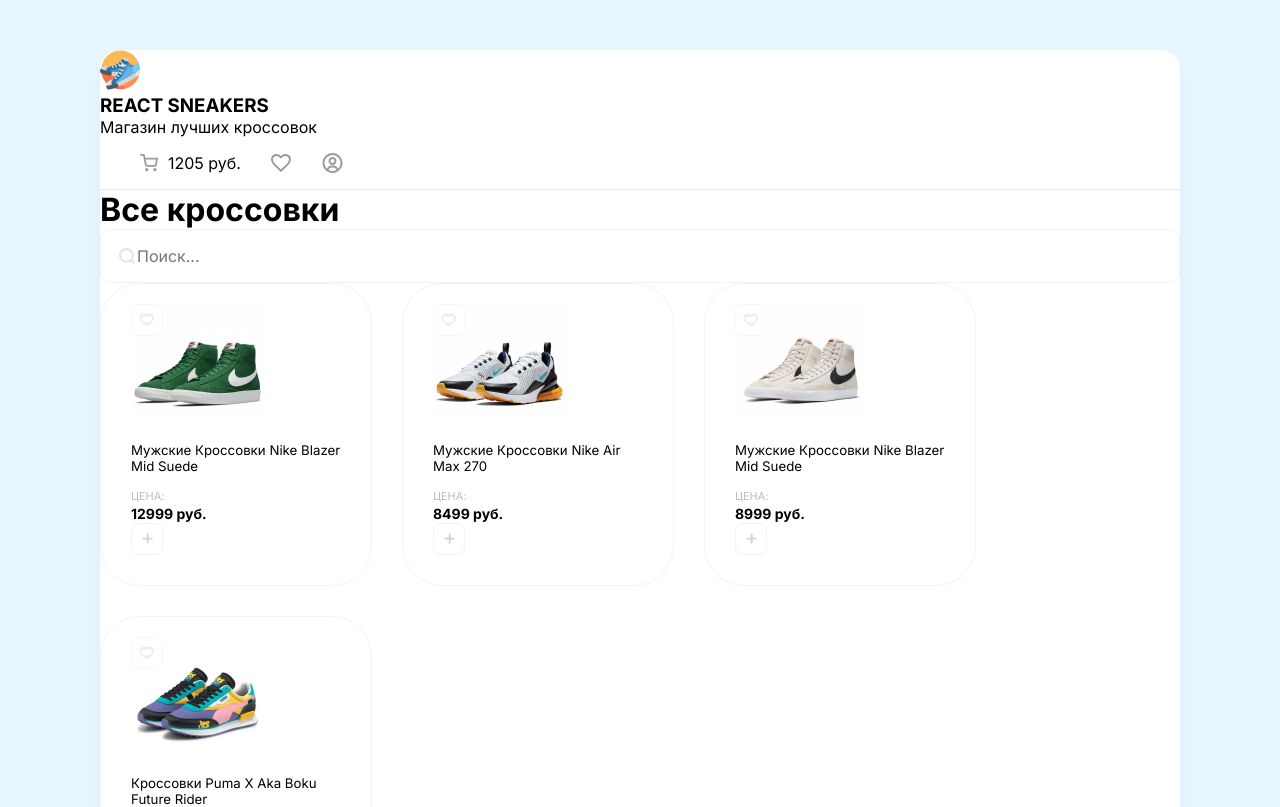
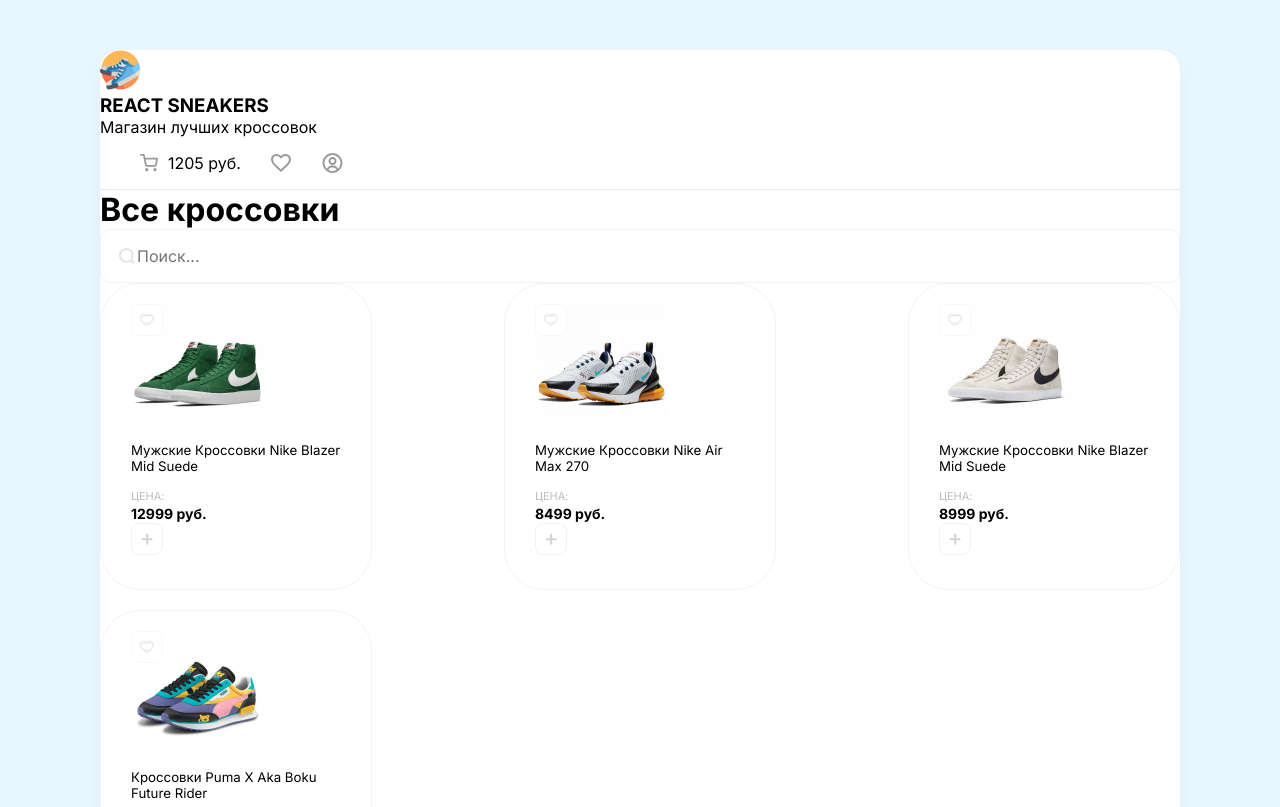
Before and after one commit to Geecher/react-sneakers, a React (Create React App) app: page / in a window 1280 px wide. Shown: the top 807 px of the page. Built offline with nearby package versions, Linux system fonts and the light colour scheme.

Commit message:
add props and states

```diff
--- a/src/App.js
+++ b/src/App.js
@@ -1,37 +1,63 @@
-
-import Header from './components/Header';
-import Drawer from './components/Drawer';
-import Card from './components/Card';
+import Header from "./components/Header";
+import Drawer from "./components/Drawer";
+import Card from "./components/Card";
+import React from "react";
 
 const arr = [
-    { name: 'Мужские Кроссовки Nike Blazer Mid Suede', price: 12999, img: '/img/sneakers/001.jpg' },
-    { name: 'Мужские Кроссовки Nike Air Max 270', price: 8499, img: '/img/sneakers/002.jpg' },
-    { name: 'Мужские Кроссовки Nike Blazer Mid Suede', price: 8999, img: '/img/sneakers/003.jpg' },
-    { name: 'Кроссовки Puma X Aka Boku Future Rider', price: 15000, img: '/img/sneakers/004.jpg' },
-]
-
+  {
+    name: "Мужские Кроссовки Nike Blazer Mid Suede",
+    price: 12999,
+    img: "/img/sneakers/001.jpg",
+  },
+  {
+    name: "Мужские Кроссовки Nike Air Max 270",
+    price: 8499,
+    img: "/img/sneakers/002.jpg",
+  },
+  {
+    name: "Мужские Кроссовки Nike Blazer Mid Suede",
+    price: 8999,
+    img: "/img/sneakers/003.jpg",
+  },
+  {
+    name: "Кроссовки Puma X Aka Boku Future Rider",
+    price: 15000,
+    img: "/img/sneakers/004.jpg",
+  },
+];
 
 function App() {
+  // const [cartOpened, setCartOpened] = React.useEffect();
+
   return (
     <div className="wrapper clear">
-        <Drawer/>
-        <Header/>
+      <Drawer />
+      <Header />
 
       <div className="content p-40">
         <div className="d-flex align-center justify-between mb-30">
           <h1>Все кроссовки</h1>
           <div className="search-block">
-                    <img className="mr-10" src="/img/search.svg" alt="Поиск"/>
-                    <input type="text" placeholder="Поиск..."/>
+            <img className="mr-10" src="/img/search.svg" alt="Поиск" />
+            <input type="text" placeholder="Поиск..." />
           </div>
         </div>
         <div className="row">
-                {arr.map(el => (
-                    <Card name={el.name} price={el.price} img={el.img} addToCart={() => {console.log(el);}}/>
+          {arr.map((el) => (
+            <Card
+              name={el.name}
+              price={el.price}
+              img={el.img}
+              clickToCart={() => {
+                console.log("Элемент добавили в корзину");
+              }}
+              clickFavourite={() => {
+                console.log("Элемент добавили в избранное");
+              }}
+            />
           ))}
         </div>
       </div>
-
     </div>
   );
 }
--- a/src/components/Card/Card.module.scss
+++ b/src/components/Card/Card.module.scss
@@ -25,13 +25,8 @@
     .card__num {
         font-size: 14px;
     }
-    button {
-        background: #FFFFFF;
-        border: 1px solid #F2F2F2;
-        border-radius: 8px;
-        width: 32px;
-        height: 32px;
-        cursor: pointer;
+    .plus {
+      cursor: pointer;
     }
     &:hover {
         border: 1px solid #F8F8F8;
--- a/src/components/Card/index.js
+++ b/src/components/Card/index.js
@@ -1,9 +1,16 @@
-import styles from './Card.module.scss';
+import React from "react";
+import styles from "./Card.module.scss";
 
 function Card(props) {
+  const [isAdded, setIsAdded] = React.useState(false);
+
+  const onClickPlus = () => {
+    setIsAdded(!isAdded);
+  };
+
   return (
     <div className={styles.card}>
-      <div className={styles.favourite}>
+      <div className={styles.favourite} onClick={props.clickFavourite}>
         <img src="/img/heart-unliked.svg" alt="Unliked" />
       </div>
       <img width={133} height={112} src={props.img} alt="nike blazer" />
@@ -13,9 +20,12 @@
           <p className={styles.card__price}>Цена:</p>
           <b className={styles.card__num}>{props.price} руб.</b>
         </div>
-        <button onClick={props.addToCart}>
-          <img width={11} height={11} src="/img/plus.svg" alt="Plus" />
-        </button>
+        <img
+          className={styles.plus}
+          onClick={onClickPlus}
+          src={isAdded ? "/img/btn-checked.svg" : "/img/btn-plus.svg"}
+          alt="Plus"
+        />
       </div>
     </div>
   );
--- a/src/components/Header.js
+++ b/src/components/Header.js
@@ -9,7 +9,7 @@
                 </div>
             </div>
             <ul className="headerRight d-flex align-center">
-                <li>
+                <li className="cu-p">
                     <img width={18} height={18} src="/img/cart.svg" alt=""/>
                     <span>1205 руб.</span>
                 </li>
--- a/src/index.scss
+++ b/src/index.scss
@@ -14,6 +14,7 @@
     display: flex;
     align-items: center;
     flex-wrap: wrap;
+    justify-content: space-between;
 }
 
 .wrapper {
@@ -97,10 +98,8 @@
     }
 
     .row {
-        gap: 30px;
+        gap: 20px;
     }
-
-
 }
 
 .cartItem {
```
Also changed, not shown: public/img/btn-checked.svg (renamed from public/img/btn-cheked.svg). Lines whose indentation alone changed are shown as unchanged.
